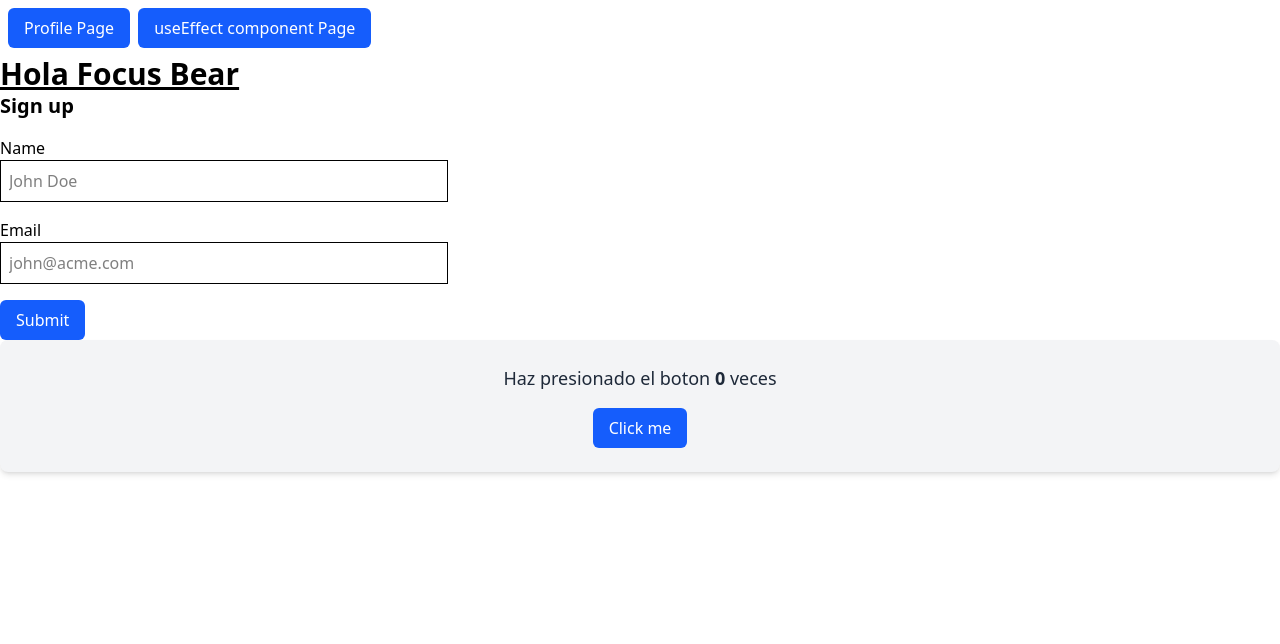
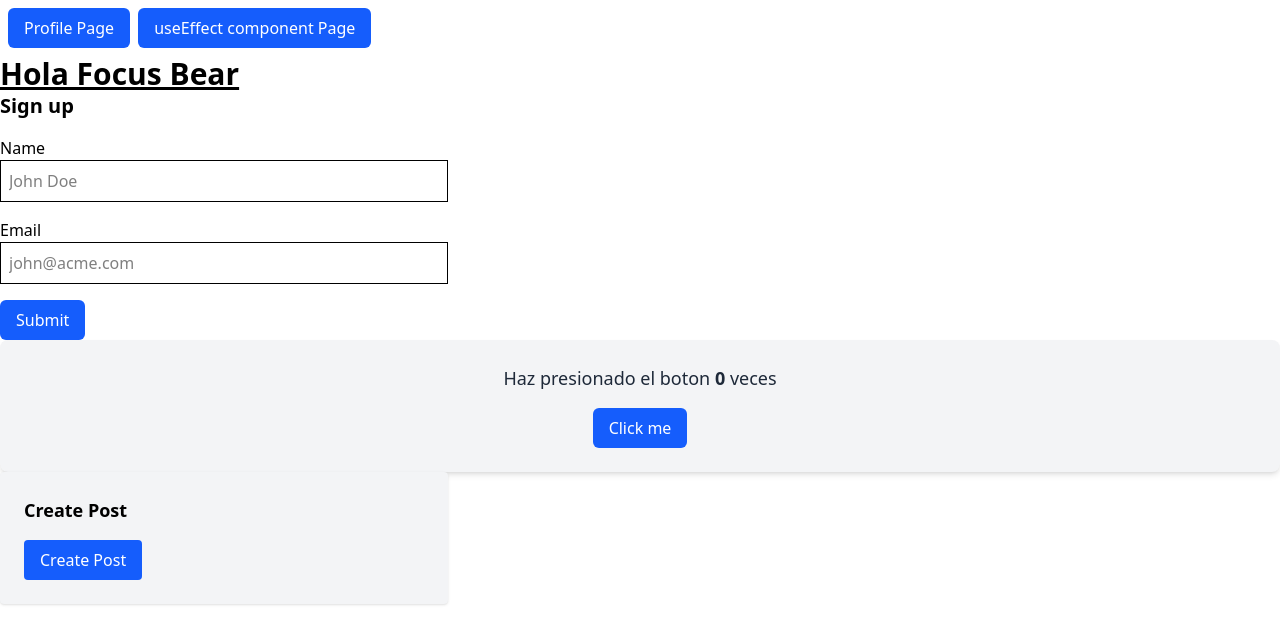
Before and after one commit to Zheng5005/Zheng5005-intern-repo, a React (Vite) app in the folder react-fundamentals/: page / in a window 1280 px wide. Shown: the top 644 px of the page. Built offline with nearby package versions, Linux system fonts and the light colour scheme.

Commit message:
Issue #15

```diff
--- a/react-fundamentals/package.json
+++ b/react-fundamentals/package.json
@@ -11,6 +11,7 @@
   },
   "dependencies": {
     "@tailwindcss/vite": "^4.1.18",
+    "axios": "^1.13.4",
     "formik": "^2.4.9",
     "i18next": "^25.8.0",
     "react": "^19.2.0",
--- /dev/null
+++ b/react-fundamentals/src/axios/axios.js
@@ -0,0 +1,33 @@
+import axios from "axios"
+
+function generateRequestId() {
+  return crypto.randomUUID()
+}
+
+const axiosInstance = axios.create({
+  baseURL: "https://jsonplaceholder.typicode.com",
+  timeout: 1000,
+  headers: {
+    Accept: "*/*"
+  }
+})
+
+axiosInstance.interceptors.request.use(
+  (config) => {
+    config.headers["X-Request-ID"] = generateRequestId()
+
+    const token = localStorage.getItem("authToken")
+
+    if (token) {
+      config.headers.Authorization = `Bearer ${token}`
+    }
+
+    return config
+  },
+  (error) => {
+    console.log("Request error", error)
+    return Promise.reject(error)
+  }
+)
+
+export default axiosInstance
--- /dev/null
+++ b/react-fundamentals/src/components/AxiosComponent.jsx
@@ -0,0 +1,79 @@
+import { useState } from "react";
+import { useEffect } from "react";
+import { useRef } from "react";
+import { useNavigate } from "react-router";
+import axiosInstance from "../axios/axios";
+
+export default function AxiosComponent() {
+  const navigate = useNavigate()
+  const abortControllerRef = useRef(null)
+
+  const [loading, setLoading] = useState(false)
+  const [error, setError] = useState(null)
+
+  async function handleSubmit(e) {
+    e.preventDefault();
+    setLoading(true);
+    setError(null);
+
+    const controller = new AbortController()
+    abortControllerRef.current = controller
+
+    try {
+      const res = await axiosInstance.post(
+        "/posts",
+        {
+          title: "Test",
+          body: "This is a test",
+          userId: 1,
+        },
+        {
+          signal: controller.signal
+        }
+      )
+      console.log(res)
+
+      if (res.status === 201) {
+        navigate("/profile")
+      }
+    } catch (error) {
+      if (error.name === "CanceledError") {
+        console.warn("Request was cancelled");
+        return;
+      }
+
+      if (error.code === "ECONNABORTED") {
+        console.error("Request timed out");
+      }
+
+      setError("Something went wrong.");
+      console.error("API error", error)
+    } finally {
+      setLoading(false)
+    }
+  }
+
+  useEffect(() => {
+    return () => {
+      abortControllerRef.current?.abort()
+    }
+  }, [])
+
+  return (
+    <div className="max-w-md space-y-4 rounded bg-gray-100 p-6 shadow">
+      <h2 className="text-lg font-semibold">Create Post</h2>
+
+      <form onSubmit={handleSubmit} className="space-y-4">
+        <button
+          type="submit"
+          disabled={loading}
+          className="rounded bg-blue-600 px-4 py-2 text-white disabled:opacity-50"
+        >
+          {loading ? "Creating..." : "Create Post"}
+        </button>
+      </form>
+
+      {error && <p className="text-sm text-red-600">{error}</p>}
+    </div>
+  );
+}
--- a/react-fundamentals/src/pages/Home.jsx
+++ b/react-fundamentals/src/pages/Home.jsx
@@ -1,6 +1,7 @@
 import { Link } from "react-router";
 import Counter from "../components/Counter";
 import HelloWorld from "../components/HelloWorld";
+import AxiosComponent from "../components/AxiosComponent";
 
 export default function HomePage() {
   return (
@@ -19,6 +20,7 @@ export default function HomePage() {
       </Link>
       <HelloWorld name={"Focus Bear"}/>
       <Counter />
+      <AxiosComponent />
     </>
   )
 }
```
Also changed, not shown: 2 other files (tests, documents, lock files or other folders).
